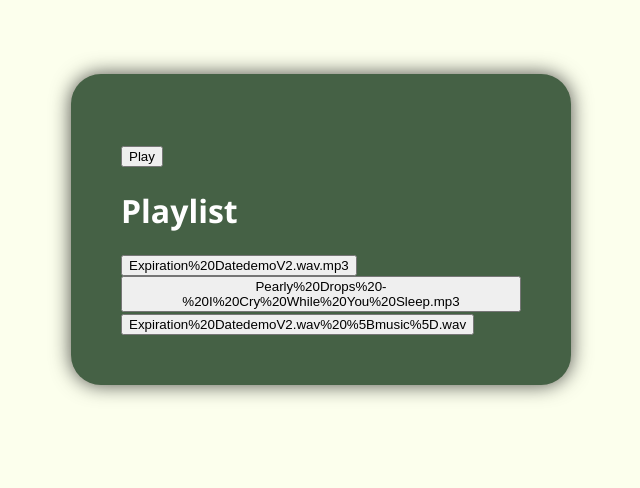
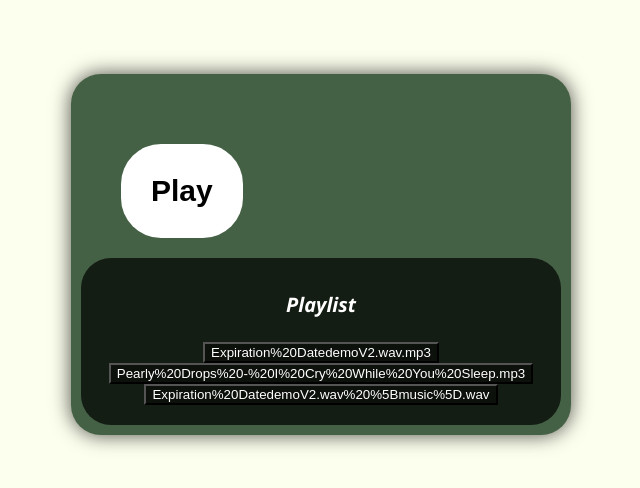
Before and after one commit to harmeet9013/music-player, a React (Create React App) app: page / in a window 1280 px wide. Shown: the part 106-594 px from the top of the page, without its empty margins (319-959 px from the left). Built offline with nearby package versions, Linux system fonts and the light colour scheme.

Commit message:
CSS changes

```diff
--- a/package.json
+++ b/package.json
@@ -8,7 +8,7 @@
     "@testing-library/user-event": "^13.5.0",
     "react": "^18.2.0",
     "react-dom": "^18.2.0",
-    "react-scripts": "5.0.1",
+    "react-scripts": "^5.0.1",
     "web-vitals": "^2.1.4"
   },
   "scripts": {
--- a/src/components/Play.jsx
+++ b/src/components/Play.jsx
@@ -10,7 +10,7 @@ export default function Play({ audioFile, isPlaying, setPlaying }) {
     }
 
     return (
-        <div>
+        <div className="play">
             <button onClick={handleClick} name="play">
                 {isPlaying ? "Pause" : "Play"}
             </button>
--- a/src/components/styles.css
+++ b/src/components/styles.css
@@ -28,3 +28,44 @@
 .App > .heading {
     font-size: 15px;
 }
+
+.play > button {
+    padding: 30px;
+    font-size: 30px;
+    font-weight: 700;
+    text-align: center;
+    transition: all 200ms ease-out;
+    background-color: rgba(255, 255, 255, 1);
+    outline: none;
+    border-radius: 40px;
+    border: none;
+}
+
+.play > button:hover {
+    transform: scale(1.1);
+    border-radius: 30px;
+}
+
+.playlist {
+    background-color: rgba(0, 0, 0, 0.7);
+    margin-top: 20px;
+    margin-bottom: -40px;
+    margin-left: -40px;
+    margin-right: -40px;
+    padding-top: 10px;
+    padding-bottom: 20px;
+    border-radius: 30px;
+    text-align: center;
+    font-size: 10px;
+    font-style: italic;
+}
+
+.playlist > h1 {
+    padding: 10px;
+    text-align: center;
+}
+
+.playlist > button {
+    background-color: rgba(0, 0, 0, 0.4);
+    color: white;
+}
```
Also changed, not shown: 1 other file (tests, documents, lock files or other folders).
